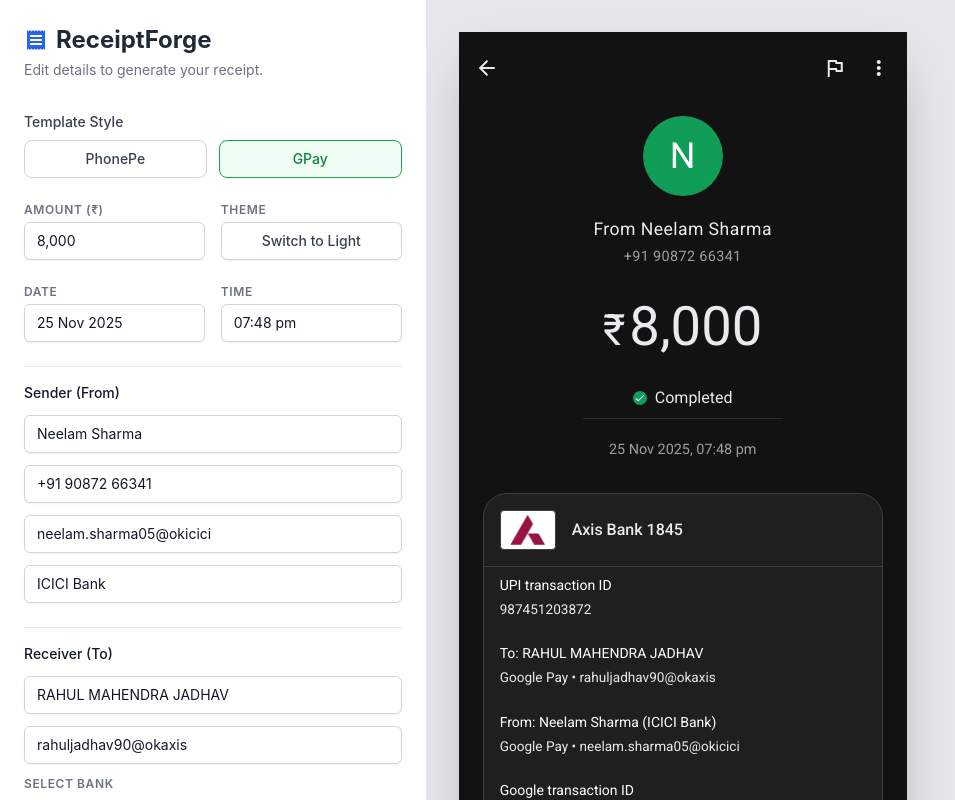
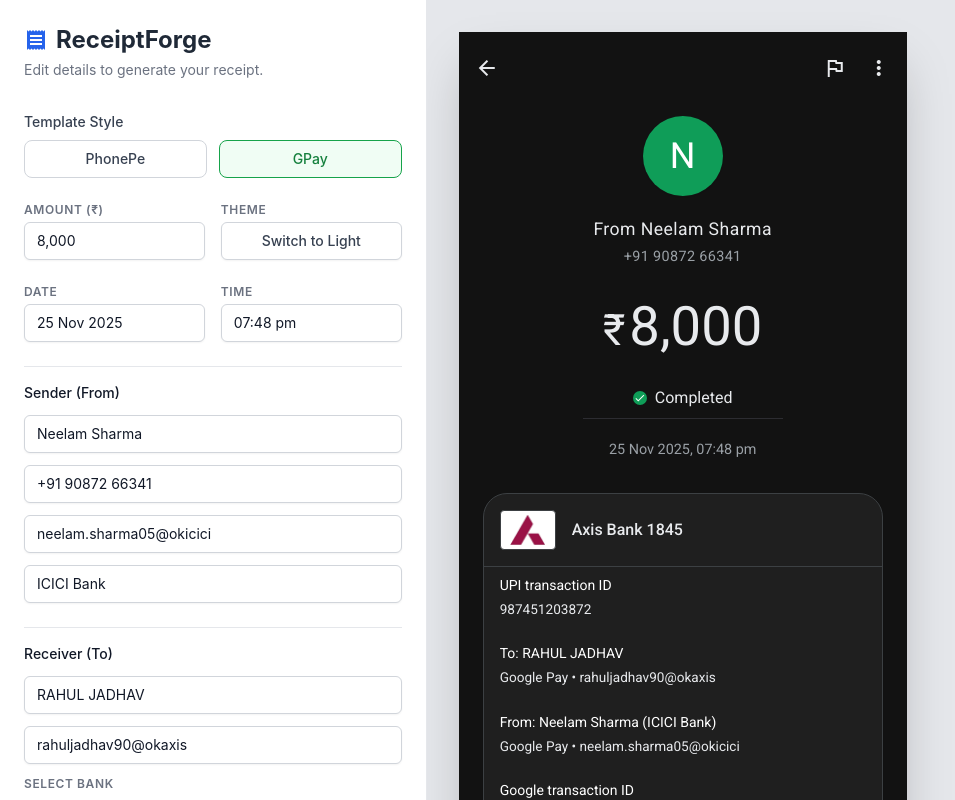
Before and after one commit to spidyboy05/Payment-receipts-editor, a React (Vite) app: page / in a window 1280 px wide. Shown: the whole page, without its empty margins (0-955 px from the left). Built offline with nearby package versions, Linux system fonts and the light colour scheme.

Commit message:
Update App.tsx

```diff
--- a/App.tsx
+++ b/App.tsx
@@ -22,7 +22,7 @@ const INITIAL_DATA: ReceiptData = {
   amount: '8,000',
   date: '25 Nov 2025',
   time: '07:48 pm',
-  receiverName: 'RAHUL MAHENDRA JADHAV',
+  receiverName: 'RAHUL JADHAV',
   receiverId: 'rahuljadhav90@okaxis',
   receiverBankName: 'Axis Bank',
   receiverLast4: '1845',
```
